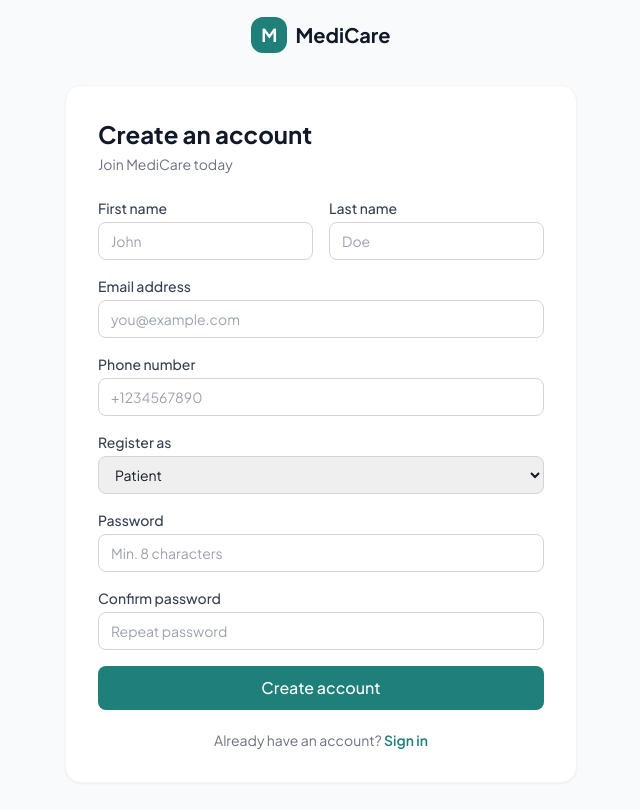
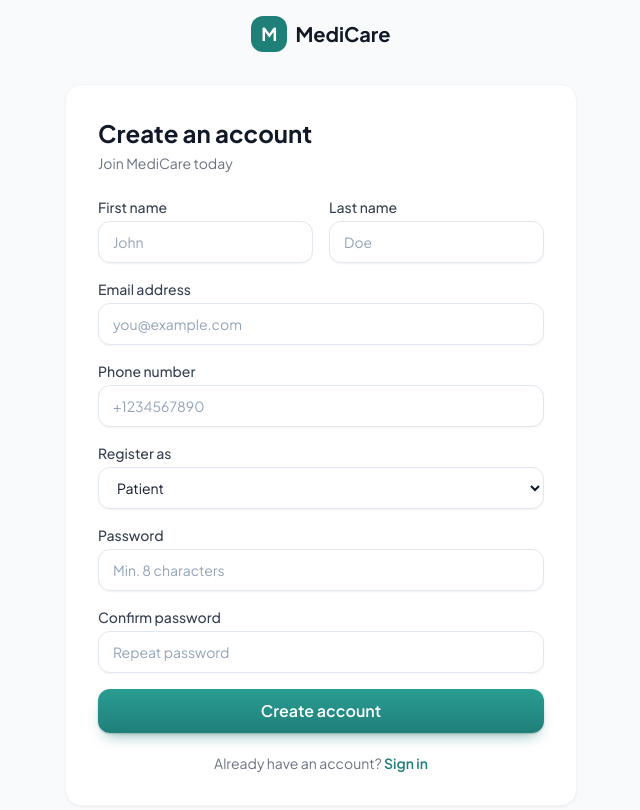
Before and after one commit to ritesh319/Medicare-main, a React (Vite) app in the folder frontend/: page /register in a window 1280 px wide. Shown: the top 810 px of the page, without its empty margins (319-959 px from the left). Built offline with nearby package versions, Linux system fonts and the light colour scheme; no server answers.

Commit message:
Refactor CSS styles for improved design consistency

```diff
--- a/frontend/src/index.css
+++ b/frontend/src/index.css
@@ -4,39 +4,86 @@
 
 @layer base {
   * {
-    @apply border-gray-200;
+    @apply border-slate-200;
+  }
+  html {
+    scroll-behavior: smooth;
   }
   body {
-    @apply bg-gray-50 text-gray-900 font-sans antialiased;
+    @apply text-slate-900 font-sans antialiased;
+    background-color: #f2f7f7;
+    background-image:
+      radial-gradient(900px 420px at 100% -8%, rgba(42,157,147,.10), transparent 70%),
+      radial-gradient(700px 360px at -6% 108%, rgba(31,127,121,.08), transparent 70%);
+    background-attachment: fixed;
   }
+  :focus-visible {
+    outline: 2px solid theme('colors.primary.500');
+    outline-offset: 2px;
+  }
+  ::selection {
+    background: theme('colors.primary.200');
+  }
+  /* Slim scrollbars */
+  * { scrollbar-width: thin; scrollbar-color: #c3d4d4 transparent; }
+  ::-webkit-scrollbar { width: 8px; height: 8px; }
+  ::-webkit-scrollbar-thumb { background: #c3d4d4; border-radius: 8px; }
+  /* Table rows respond to hover */
+  tbody tr { transition: background-color .15s ease; }
+  tbody tr:hover { background-color: rgba(42,157,147,.05); }
 }
 
 @layer components {
   .btn-primary {
-    @apply inline-flex items-center justify-center px-4 py-2 bg-primary-600 text-white text-sm font-medium rounded-lg hover:bg-primary-700 focus:outline-none focus:ring-2 focus:ring-primary-500 focus:ring-offset-2 transition-colors duration-200 disabled:opacity-50 disabled:cursor-not-allowed;
+    @apply inline-flex items-center justify-center px-4 py-2.5 bg-gradient-to-b from-primary-500 to-primary-600 text-white text-sm font-semibold rounded-xl
+      shadow-[0_1px_2px_rgba(15,42,51,0.2),0_8px_16px_-8px_rgba(31,127,121,0.7)]
+      hover:from-primary-500 hover:to-primary-700 hover:-translate-y-px
+      active:translate-y-0 active:scale-[0.98]
+      transition-all duration-200 disabled:opacity-50 disabled:cursor-not-allowed disabled:hover:translate-y-0;
   }
   .btn-secondary {
-    @apply inline-flex items-center justify-center px-4 py-2 bg-white text-gray-700 text-sm font-medium rounded-lg border border-gray-300 hover:bg-gray-50 focus:outline-none focus:ring-2 focus:ring-primary-500 focus:ring-offset-2 transition-colors duration-200;
+    @apply inline-flex items-center justify-center px-4 py-2.5 bg-white text-slate-700 text-sm font-semibold rounded-xl border border-slate-200
+      shadow-sm hover:bg-slate-50 hover:border-slate-300 active:scale-[0.98] transition-all duration-200;
   }
   .btn-danger {
-    @apply inline-flex items-center justify-center px-4 py-2 bg-red-600 text-white text-sm font-medium rounded-lg hover:bg-red-700 focus:outline-none focus:ring-2 focus:ring-red-500 focus:ring-offset-2 transition-colors duration-200;
+    @apply inline-flex items-center justify-center px-4 py-2.5 bg-gradient-to-b from-red-500 to-red-600 text-white text-sm font-semibold rounded-xl
+      shadow-[0_1px_2px_rgba(15,42,51,0.2),0_8px_16px_-8px_rgba(220,38,38,0.6)]
+      hover:to-red-700 hover:-translate-y-px active:translate-y-0 active:scale-[0.98] transition-all duration-200;
   }
   .input-field {
-    @apply w-full px-3 py-2 border border-gray-300 rounded-lg text-sm placeholder-gray-400 focus:outline-none focus:ring-2 focus:ring-primary-500 focus:border-transparent transition-colors duration-200;
+    @apply w-full px-3.5 py-2.5 bg-white border border-slate-200 rounded-xl text-sm placeholder-slate-400
+      shadow-sm hover:border-slate-300 focus:outline-none focus:ring-4 focus:ring-primary-500/15 focus:border-primary-500 transition-all duration-200;
   }
   .card {
-    @apply bg-white rounded-xl shadow-sm border border-gray-100 p-6;
+    @apply bg-white rounded-2xl border border-slate-200/70 p-6
+      shadow-[0_1px_2px_rgba(15,42,51,0.04),0_10px_28px_-14px_rgba(15,42,51,0.14)];
   }
   .badge-pending {
-    @apply inline-flex items-center px-2.5 py-0.5 rounded-full text-xs font-medium bg-yellow-100 text-yellow-800;
+    @apply inline-flex items-center px-2.5 py-0.5 rounded-full text-xs font-semibold bg-amber-50 text-amber-700 ring-1 ring-inset ring-amber-200;
   }
   .badge-confirmed {
-    @apply inline-flex items-center px-2.5 py-0.5 rounded-full text-xs font-medium bg-blue-100 text-blue-800;
+    @apply inline-flex items-center px-2.5 py-0.5 rounded-full text-xs font-semibold bg-primary-50 text-primary-700 ring-1 ring-inset ring-primary-200;
   }
   .badge-completed {
-    @apply inline-flex items-center px-2.5 py-0.5 rounded-full text-xs font-medium bg-green-100 text-green-800;
+    @apply inline-flex items-center px-2.5 py-0.5 rounded-full text-xs font-semibold bg-emerald-50 text-emerald-700 ring-1 ring-inset ring-emerald-200;
   }
   .badge-cancelled {
-    @apply inline-flex items-center px-2.5 py-0.5 rounded-full text-xs font-medium bg-red-100 text-red-800;
+    @apply inline-flex items-center px-2.5 py-0.5 rounded-full text-xs font-semibold bg-rose-50 text-rose-700 ring-1 ring-inset ring-rose-200;
+  }
+
+  /* One orchestrated entrance when a page loads: children rise in a short stagger */
+  .page-enter > * { animation: rise .5s cubic-bezier(.2,.7,.2,1) both; }
+  .page-enter > *:nth-child(2) { animation-delay: .06s; }
+  .page-enter > *:nth-child(3) { animation-delay: .12s; }
+  .page-enter > *:nth-child(4) { animation-delay: .18s; }
+  .page-enter > *:nth-child(5) { animation-delay: .24s; }
+  .page-enter > *:nth-child(n+6) { animation-delay: .3s; }
+}
+
+@media (prefers-reduced-motion: reduce) {
+  *, *::before, *::after {
+    animation: none !important;
+    transition: none !important;
+    scroll-behavior: auto !important;
   }
 }
```
